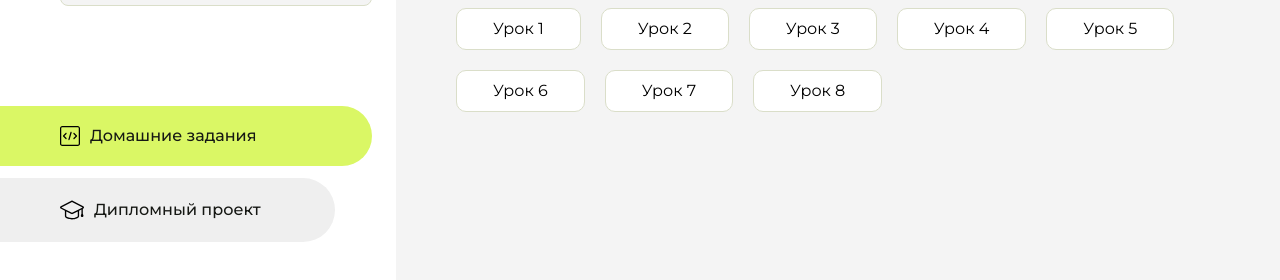
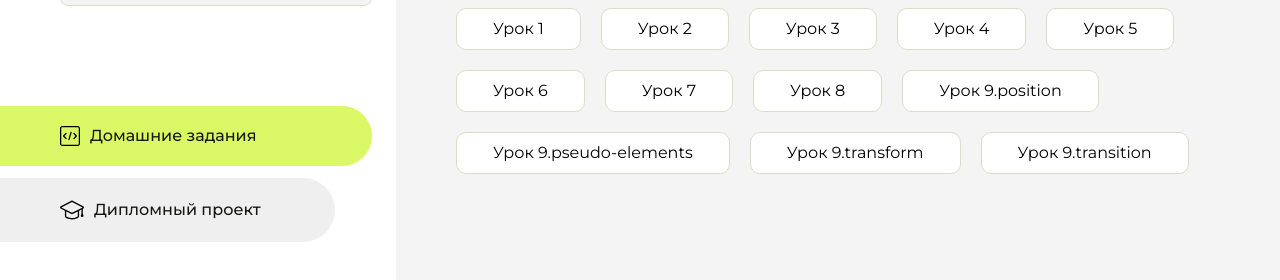
Before and after one commit to ikrajzq/homework, a plain HTML site: page index.html in a window 1280 px wide. Shown: the part 230-510 px from the top of the page. Drawn offline with Linux system fonts and the light colour scheme.

Commit message:
Update index.html

```diff
--- a/index.html
+++ b/index.html
@@ -116,6 +116,15 @@
                     <li class="content__list-item">
                         <a href="homework8/index.html">Урок 8</a>
                     </li>
+                    <li class="content__list-item">
+                        <a href="homework.position/index.html">Урок 9.position</a>
+                    </li><li class="content__list-item">
+                        <a href="homework.pseudo-elements/index.html">Урок 9.pseudo-elements</a>
+                    </li><li class="content__list-item">
+                        <a href="homework.transform/index.html">Урок 9.transform</a>
+                    </li><li class="content__list-item">
+                        <a href="homework.transition/index.html">Урок 9.transition</a>
+                    </li>
                 </ul>
 
             </div>
```
